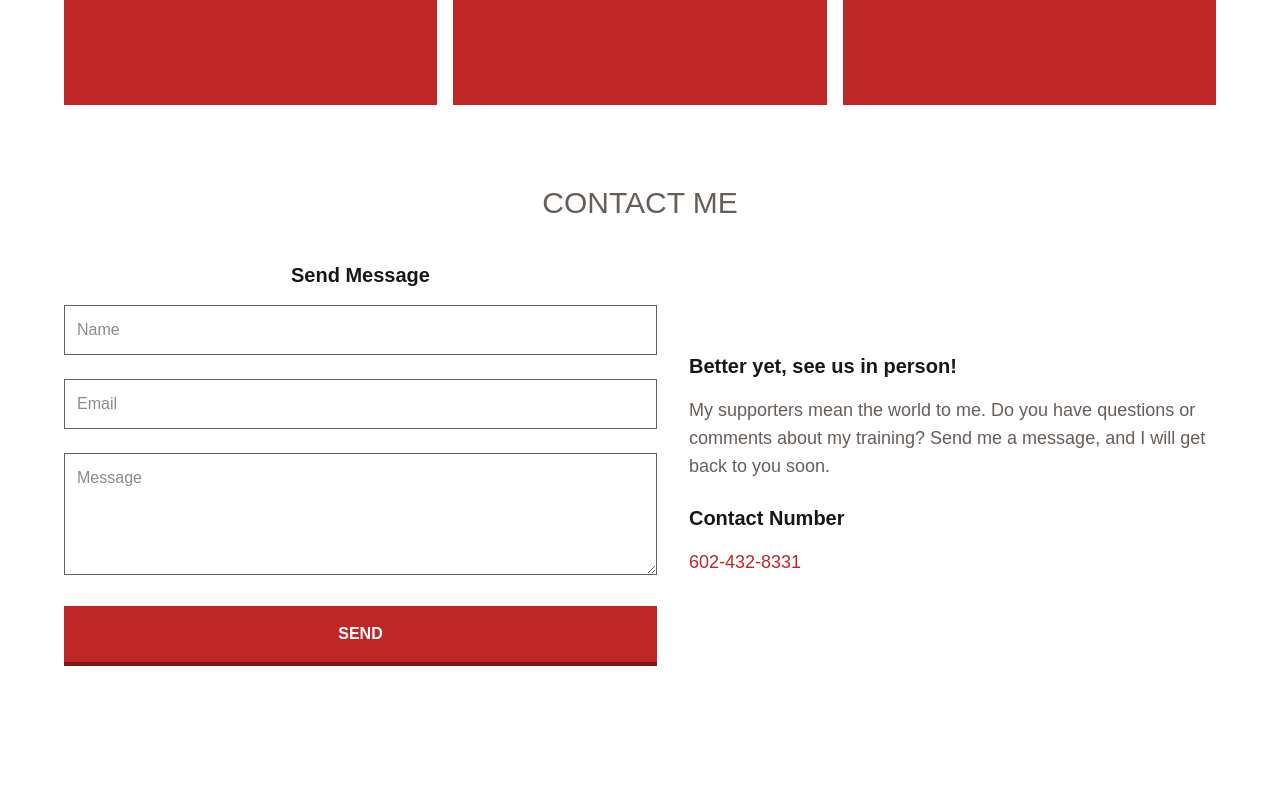
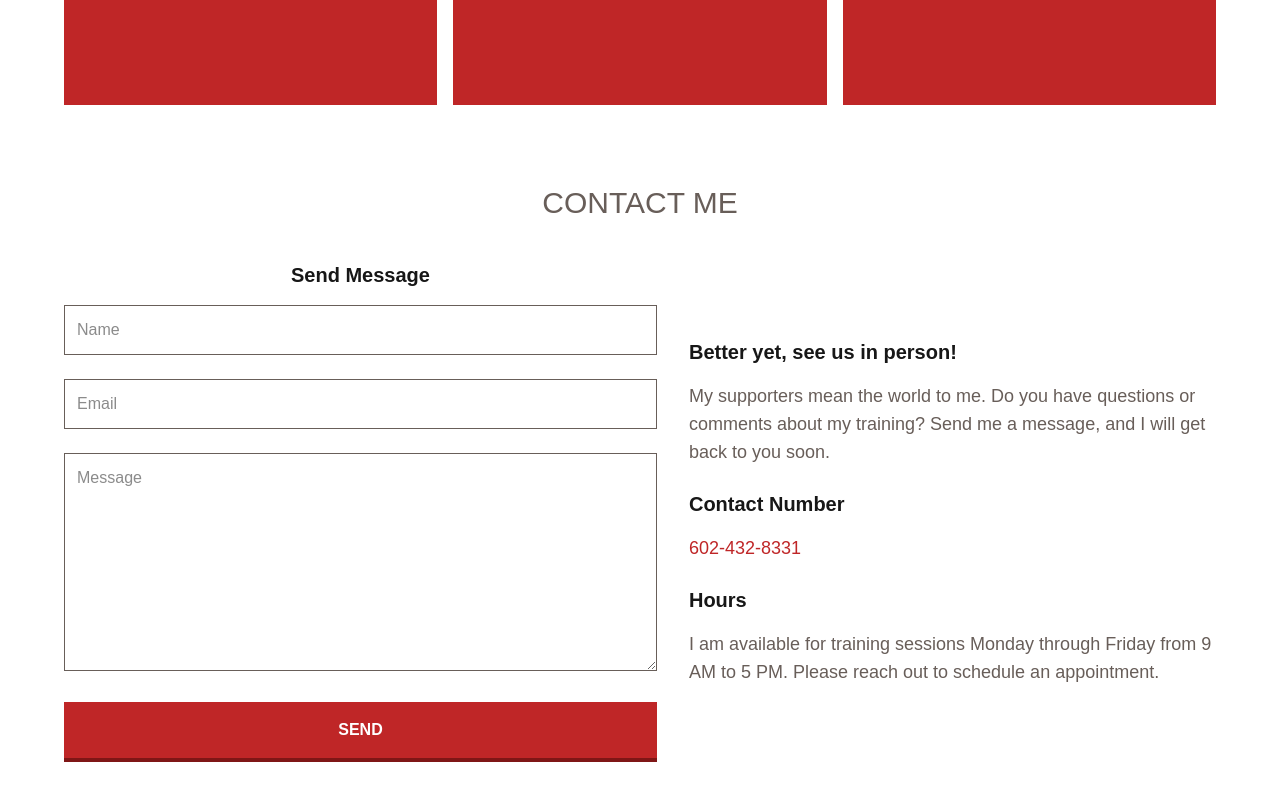
Before and after one commit to lukesauls66/TailgateWarriors, a Next.js app: page / in a window 1280 px wide. Shown: the part 2676-3476 px from the top of the page. Before the commit the page ends 3390 px from the top, so only its background shows below. Built offline with nearby package versions, Linux system fonts and the light colour scheme.

Commit message:
availability section in info started

```diff
--- /dev/null
+++ b/components/landingPage/contactSection/infoSection/availabilitySection/availabilitySection.tsx
@@ -0,0 +1,13 @@
+export default function AvailabilitySection() {
+  return (
+    <section className="flex flex-col items-center justify-center bg-background text-foreground w-full max-w-[1024px] gap-4">
+      <h4 className="font-bold lg:text-xl w-full text-center lg:text-left">
+        Hours
+      </h4>
+      <p className="text-center lg:text-left lg:text-lg text-tw-grey">
+        I am available for training sessions Monday through Friday from 9 AM to
+        5 PM. Please reach out to schedule an appointment.
+      </p>
+    </section>
+  );
+}
--- /dev/null
+++ b/components/landingPage/contactSection/infoSection/availabilitySection/index.ts
@@ -0,0 +1,3 @@
+import AvailabilitySection from "./availabilitySection";
+
+export default AvailabilitySection;
--- a/components/landingPage/contactSection/infoSection/infoSection.tsx
+++ b/components/landingPage/contactSection/infoSection/infoSection.tsx
@@ -1,11 +1,13 @@
 import PurposeSection from "./purposeSection";
 import NumberSection from "./numberSection";
+import AvailabilitySection from "./availabilitySection";
 
 export default function InfoSection() {
   return (
     <div className="flex flex-col items-center justify-center gap-6">
       <PurposeSection />
       <NumberSection />
+      <AvailabilitySection />
     </div>
   );
 }
--- a/components/landingPage/contactSection/messageForm/messageForm.tsx
+++ b/components/landingPage/contactSection/messageForm/messageForm.tsx
@@ -38,7 +38,7 @@ export default function MessageForm() {
             name="message"
             placeholder="Message"
             className="w-full border border-tw-grey p-3 focus:outline-none focus:ring-1 focus:ring-tw-grey focus:shadow-lg"
-            rows={4}
+            rows={8}
             required
           ></textarea>
         </div>
```
